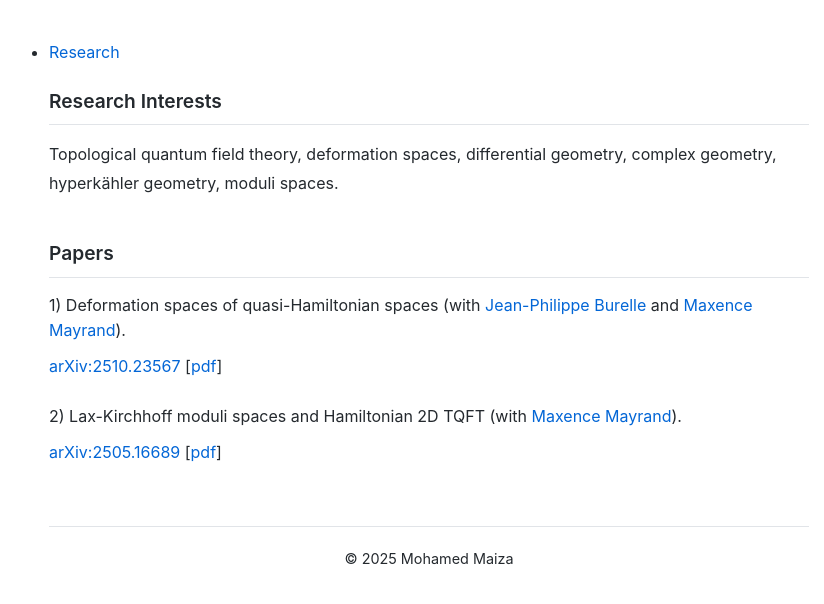
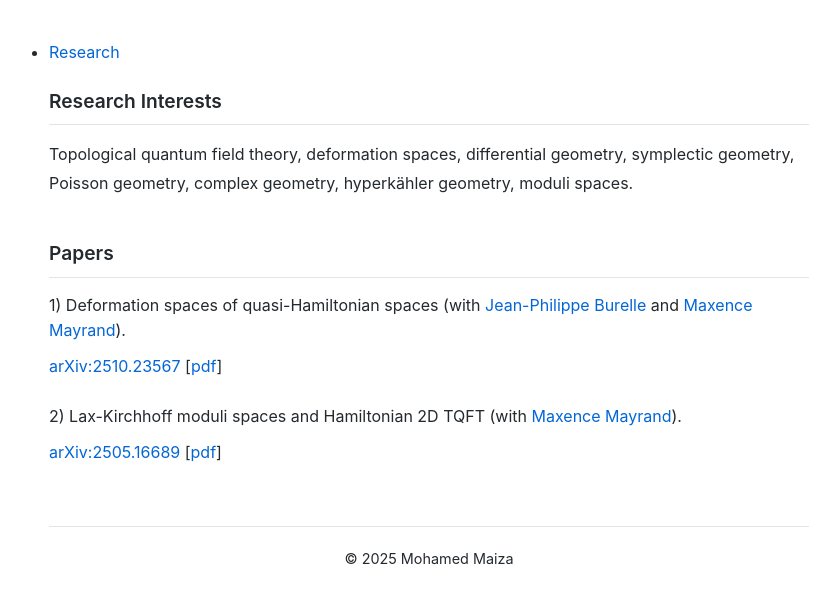
Before and after one commit to Maiza28/mohamed28.github.io, a plain HTML site: page Research.html in a window 1280 px wide. Shown: the whole page, without its empty margins (211-1035 px from the left). Drawn offline with Linux system fonts and the light colour scheme.

Commit message:
Research.html

```diff
--- a/Research.html
+++ b/Research.html
@@ -121,7 +121,7 @@
     <section>
         <h2>Research Interests</h2>
         <p class="interests">
-            Topological quantum field theory, deformation spaces, differential geometry, complex geometry, hyperkähler geometry, moduli spaces.
+            Topological quantum field theory, deformation spaces, differential geometry, symplectic geometry, Poisson geometry, complex geometry, hyperkähler geometry, moduli spaces.
         </p>
     </section>
 
```
